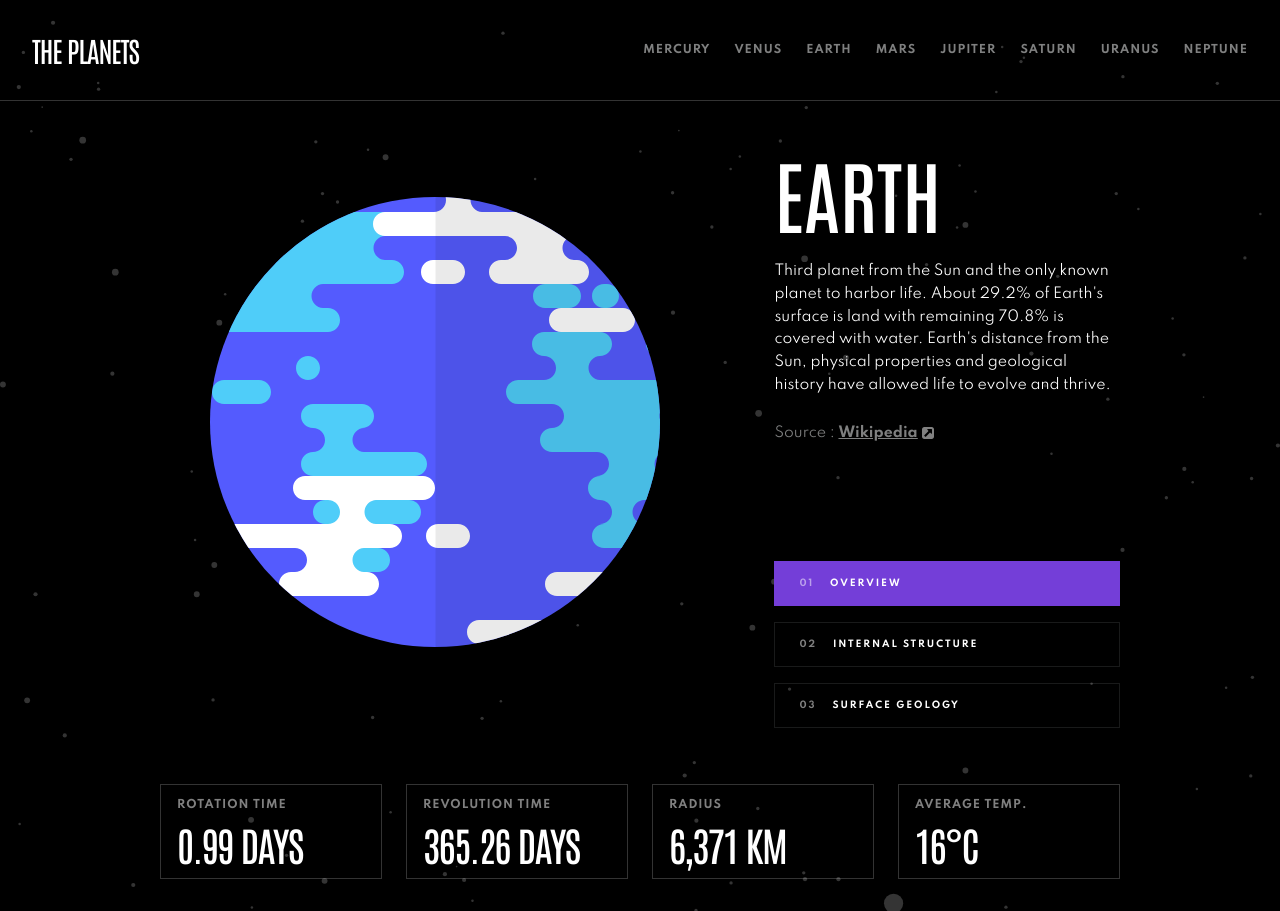
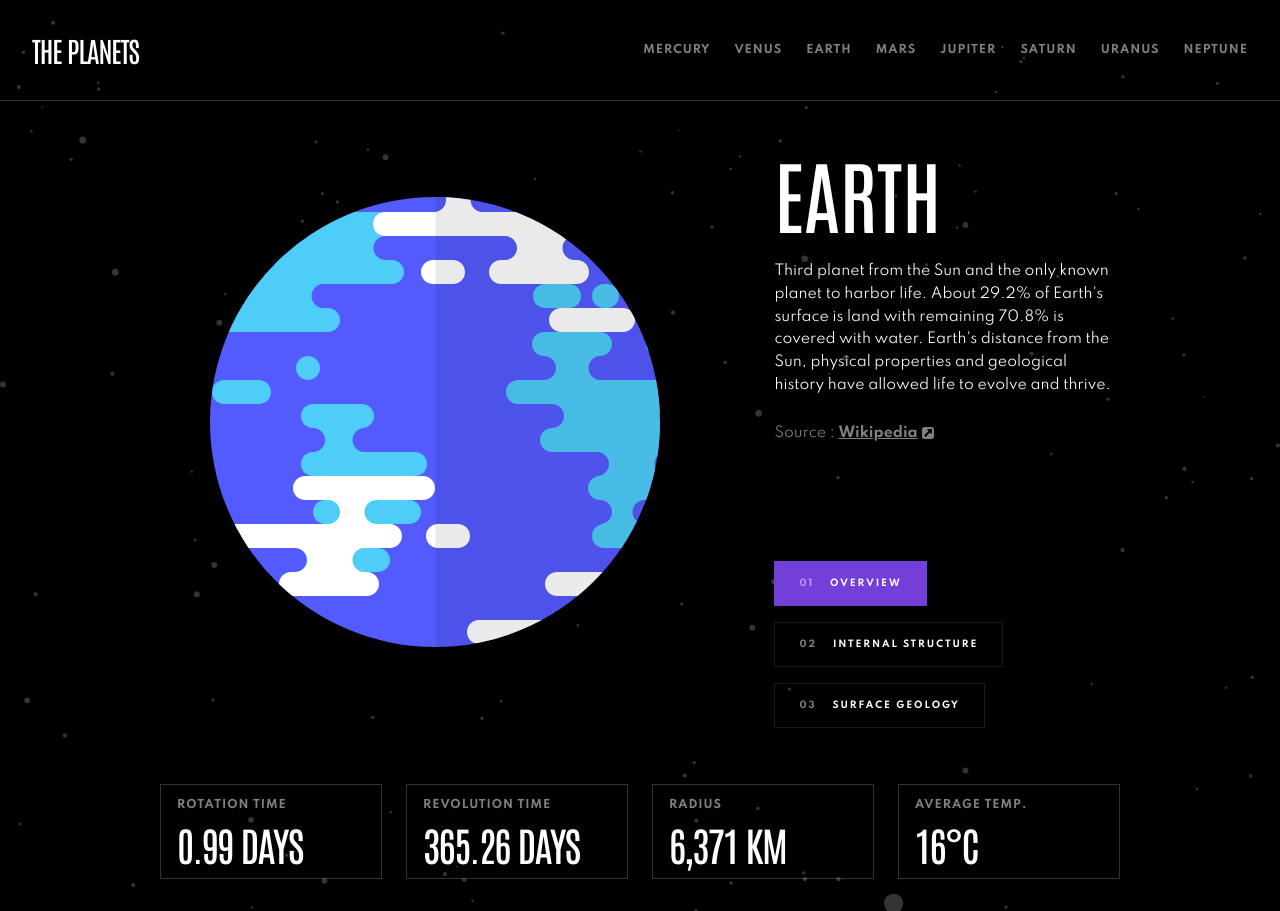
Before and after one commit to anet-eny/planets-fact-site, a React (Vite) app: page / in a window 1280 px wide. Built offline with nearby package versions, Linux system fonts and the light colour scheme.

Commit message:
refactor: improve semantic HTML and acessibility

```diff
--- a/src/App.jsx
+++ b/src/App.jsx
@@ -32,7 +32,7 @@ function App() {
         selectedPlanet={selectedPlanet}
         onPlanetChange={handlePlanetChange}
       />
-      <div className="flex flex-col sm:grid sm:grid-cols-2 md:grid-cols-[1.5fr_1fr] max-w-5xl w-full sm:mt-10 mx-auto">
+      <main className="flex flex-col sm:grid sm:grid-cols-2 md:grid-cols-[1.5fr_1fr] max-w-5xl w-full sm:mt-10 mx-auto">
         <TabButtons
           activeTab={activeTab}
           onTabChange={handleTabChange}
@@ -51,7 +51,7 @@ function App() {
           activeTab={activeTab}
           className="sm:col-start-1 sm:row-start-2 md:col-start-2 md:row-start-1 sm:min-h-[250px] md:min-h-[380px]"
         />
-      </div>
+      </main>
       <Stats selectedPlanet={selectedPlanet} className="mx-auto max-w-5xl" />
     </div>
   );
--- a/src/components/PlanetImage.jsx
+++ b/src/components/PlanetImage.jsx
@@ -19,7 +19,7 @@ export default function PlanetImage({
   const mainImage = imageMap[activeTab] || images.planet;
 
   return (
-    <div className={`relative mx-auto p-14 ${className}`}>
+    <figure className={`relative mx-auto p-14 ${className}`}>
       <img
         src={mainImage}
         alt={selectedPlanet}
@@ -37,6 +37,6 @@ export default function PlanetImage({
           }`}
         />
       )}
-    </div>
+    </figure>
   );
 }
--- a/src/components/PlanetInfo.jsx
+++ b/src/components/PlanetInfo.jsx
@@ -24,7 +24,7 @@ export default function PlanetInfo({
   }, [content, activeTab]);
 
   return (
-    <div
+    <article
       className={`flex flex-col items-center sm:items-start text-center sm:text-left ${className}`}
       style={{ paddingInline: PADDING }}
     >
@@ -40,7 +40,7 @@ export default function PlanetInfo({
       >
         {displayContent}
       </p>
-      <div className="text-preset-9 md:text-preset-8 tracking-normal">
+      <footer className="text-preset-9 md:text-preset-8 tracking-normal">
         <span className=" font-normal text-white/50">Source : </span>
         <a
           href={source}
@@ -51,7 +51,7 @@ export default function PlanetInfo({
           Wikipedia
           <img src={iconSource} alt="" className="inline ml-1" />
         </a>
-      </div>
-    </div>
+      </footer>
+    </article>
   );
 }
--- a/src/components/TabButtons.jsx
+++ b/src/components/TabButtons.jsx
@@ -26,14 +26,19 @@ export default function TabButtons({
   ];
 
   return (
-    <div
-      className={`flex sm:flex-col justify-evenly sm:justify-center sm:gap-4 md:mt-10 border-b border-white/20 sm:border-none ${className}`}
+    <nav
+      className={`md:mt-10 ${className}`}
+      aria-label="Planet information tabs"
+    >
+      <ul
+        className="flex sm:flex-col justify-evenly sm:justify-center sm:gap-4 border-b border-white/20 sm:border-none"
         style={{ paddingInline: PADDING }}
       >
         {tabs.map((tab) => (
+          <li key={tab.id}>
             <button
-          key={tab.id}
               onClick={() => onTabChange(tab.id)}
+              aria-current={activeTab === tab.id ? "page" : undefined}
               className={`flex gap-4 text-preset-11 uppercase text-white opacity-50 sm:opacity-100 px-2 sm:px-6 py-4 cursor-pointer border-y-3 border-transparent hover:bg-[oklch(0.8822_0_0/_0.2)] transition-all ${
                 activeTab === tab.id
                   ? "opacity-100 border-b-3 border-b-(--planet-color) sm:border sm:border-transparent sm:bg-(--planet-color) "
@@ -47,7 +52,9 @@ export default function TabButtons({
               <span className="sm:hidden">{tab.shortLabel}</span>
               <span className="hidden sm:inline">{tab.label}</span>
             </button>
+          </li>
         ))}
-    </div>
+      </ul>
+    </nav>
   );
 }
```
Lines whose indentation alone changed are shown as unchanged.
